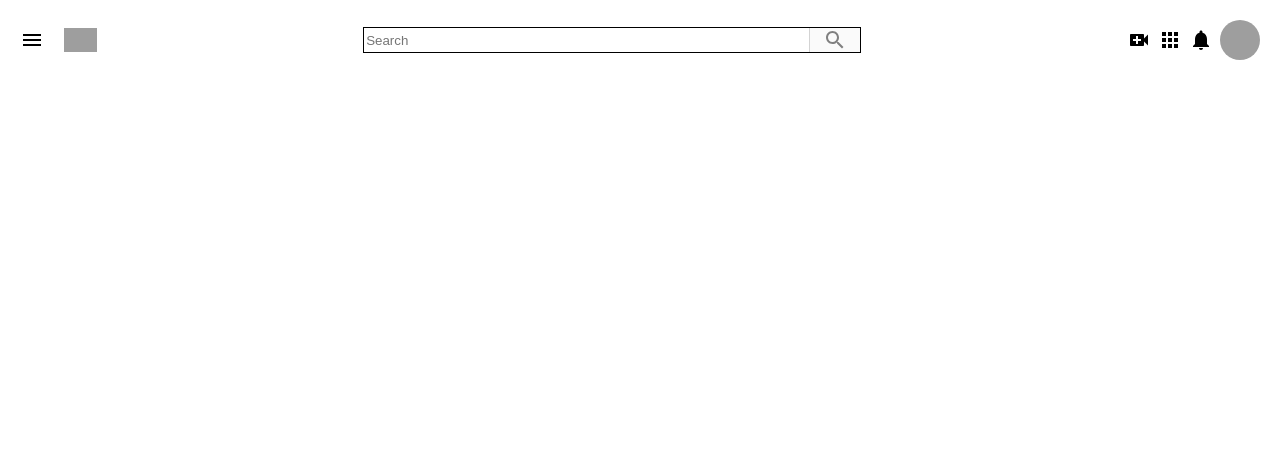
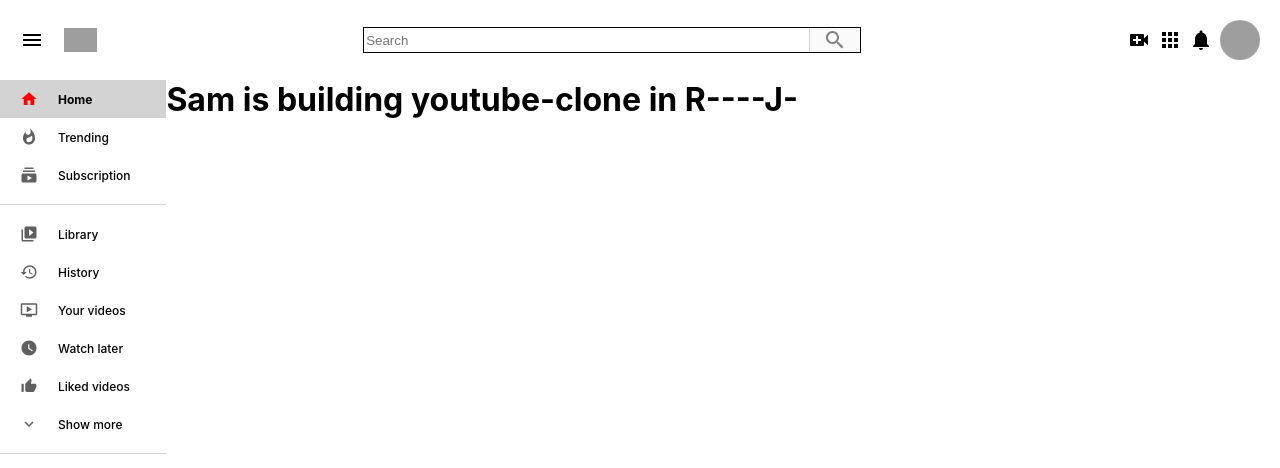
Before and after one commit to cleverCoader/reactjs-youtube-clone, a React (Create React App) app: page / in a window 1280 px wide. Shown: the top 468 px of the page. Built offline with nearby package versions, Linux system fonts and the light colour scheme; grey boxes are pictures that could not be loaded.

Commit message:
This is Amazing that side bar part UI is completed

```diff
--- a/src/App.css
+++ b/src/App.css
@@ -0,0 +1,3 @@
+.app_page{
+    display: flex;
+}
--- a/src/App.js
+++ b/src/App.js
@@ -1,15 +1,21 @@
 import React from 'react';
 import './App.css';
 import Header from './Header';
-
+import Sidebar from './Sidebar';
+import RecomendedVideos from './RecomendedVideos';
 
 function App() {
   return (
     <div className="app">
       {/* <h1> Youtube Clone</h1> */}
       <Header />
-      {/* <SideBar />
-      <Recomendedvideos /> */}
+
+      <div className="app_page">
+        <Sidebar />
+        <RecomendedVideos />
+      </div>
+
+
 
 
     </div>
--- /dev/null
+++ b/src/RecomendedVideos.css
@@ -0,0 +1,4 @@
+.recomendedvideos{
+    /* border: 1px solid black; */
+    flex:0.87;
+}
--- /dev/null
+++ b/src/RecomendedVideos.js
@@ -0,0 +1,12 @@
+import React from 'react'
+import './RecomendedVideos.css';
+
+function RecomendedVideos() {
+    return (
+        <div className="recomendedvideos" >
+            <h1> Sam is building youtube-clone in R----J-</h1>
+        </div>
+    )
+}
+
+export default RecomendedVideos;
--- /dev/null
+++ b/src/Sidebar.css
@@ -0,0 +1,12 @@
+.sidebar{
+    /* border: 1px solid black; */
+    flex: 0.13;
+}
+
+.sidebar > hr{
+    height: 1px;
+    border: 0;
+    background-color: lightgray;
+    margin-top: 10px;
+    margin-bottom: 10px;
+}
--- /dev/null
+++ b/src/Sidebar.js
@@ -0,0 +1,50 @@
+import React from 'react';
+import './Sidebar.css';
+import SidebarRow from './SidebarRow';
+
+
+// Material UI icons to pass as components for side nav
+import HomeIcon from '@material-ui/icons/Home';
+import WhatshotIcon from '@material-ui/icons/Whatshot';
+import SubscriptionsIcon from '@material-ui/icons/Subscriptions';
+
+//-------------------------------------------------------------
+import VideoLibraryIcon from '@material-ui/icons/VideoLibrary';
+import HistoryIcon from '@material-ui/icons/History';
+import OndemandVideoIcon from '@material-ui/icons/OndemandVideo';
+import WatchLaterIcon from '@material-ui/icons/WatchLater';
+import ThumbUpAltIcon from '@material-ui/icons/ThumbUpAlt';
+import ExpandMoreIcon from '@material-ui/icons/ExpandMore';
+
+
+
+function Sidebar() {
+    return (
+        <div className="sidebar" >
+            {/* <h2>This is SideBar</h2> */}
+
+            <SidebarRow selected="selected"  ICon={HomeIcon} title="Home" />  {/* we can pass only selected i.e JS property of ....*/}
+            <SidebarRow ICon={WhatshotIcon} title="Trending" />
+            <SidebarRow ICon={SubscriptionsIcon} title="Subscription" />
+            <hr />
+            <SidebarRow ICon={VideoLibraryIcon} title="Library" />
+            <SidebarRow ICon={HistoryIcon} title="History" />
+            <SidebarRow ICon={OndemandVideoIcon} title="Your videos" />
+            <SidebarRow ICon={WatchLaterIcon} title="Watch later" />
+            <SidebarRow ICon={ThumbUpAltIcon} title="Liked videos" />
+            <SidebarRow ICon={ExpandMoreIcon} title="Show more" />
+            <hr/>
+
+
+
+
+
+
+
+
+
+        </div>
+    )
+}
+
+export default Sidebar;
--- /dev/null
+++ b/src/SidebarRow.css
@@ -0,0 +1,42 @@
+.sidebarRow{
+    display: flex;
+    align-items: center;
+    padding: 10px 20px;
+}
+
+.sidebarRow_icon{
+    color: #606060;
+    font-size: large !important;
+}
+
+.sidebarRow_title{
+    flex:1;
+    margin-left: 20px;
+    font-size: 12px;
+    font-weight: 500;
+}
+
+.sidebarRow:hover{
+    background-color: lightgrey;
+    cursor: pointer;
+}
+
+.sidebarRow:hover > .sidebarRow_icon{   /* when sidebarRow is hovered the icon colour will change and you know the other way */
+    color: red;
+}
+
+.sidebarRow:hover > .sidebarRow_title{
+    font-weight: bold;
+}
+
+.sidebarRow.selected{
+    background-color: lightgrey;
+}
+
+.sidebarRow.selected > .sidebarRow_icon {
+    color: red;
+}
+
+.sidebarRow.selected > .sidebarRow_title{
+    font-weight: bold;
+}
--- /dev/null
+++ b/src/SidebarRow.js
@@ -0,0 +1,15 @@
+import React from 'react';
+import './SidebarRow.css';
+
+
+
+function SidebarRow({selected, ICon, title}) {                       // we can deref prop here like  ({title})
+    return (
+        <div className={`sidebarRow ${selected && 'selected'} `} >
+            <ICon  className="sidebarRow_icon"/>
+            <h2 className="sidebarRow_title" > {title} </h2>
+        </div>
+    )
+}
+
+export default SidebarRow;
```
